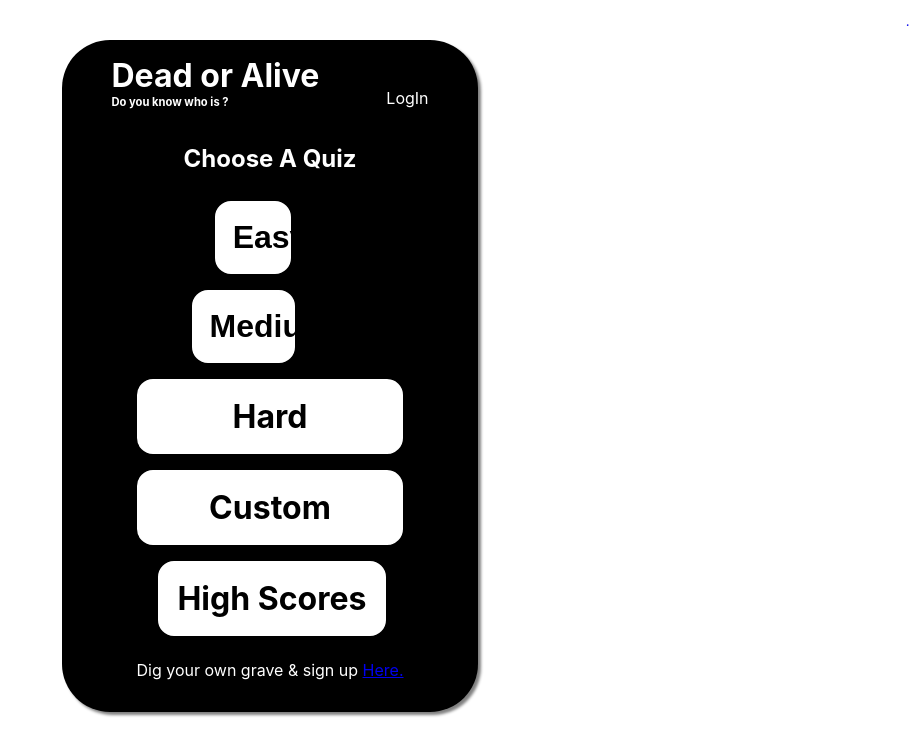
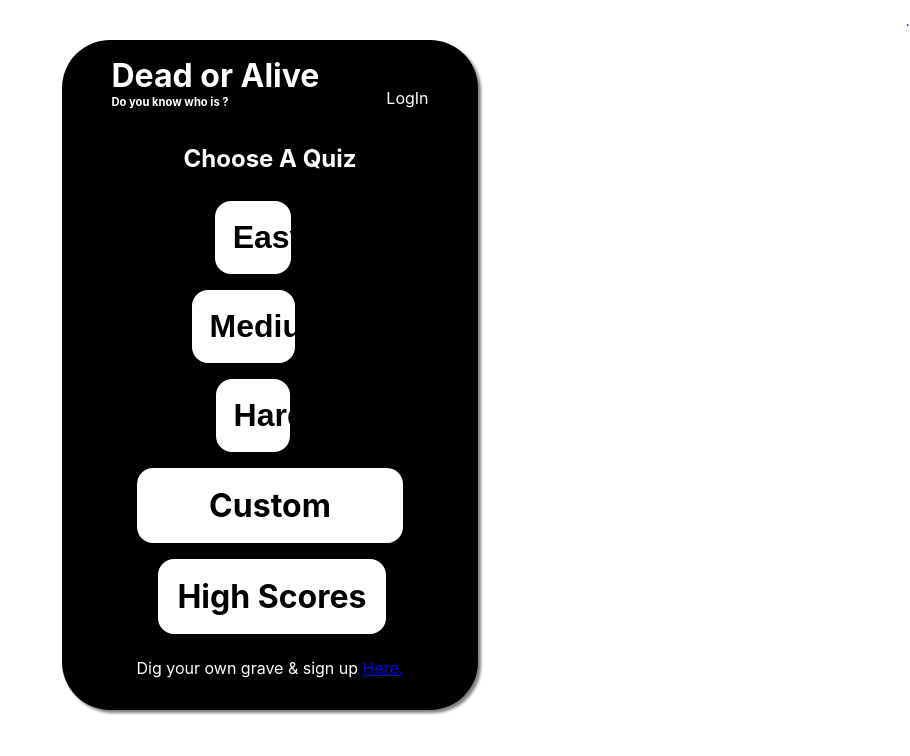
Before and after one commit to build-week-celebrity/front-end, a React (Create React App) app: page /QuizSelector in a window 1280 px wide. Shown: the top 756 px of the page, without its empty margins (370-1280 px from the left). Built offline with nearby package versions, Linux system fonts and the light colour scheme.

Commit message:
difficulty changes into the quiz selector

```diff
--- a/src/components/QuizEasy.js
+++ b/src/components/QuizEasy.js
@@ -39,15 +39,15 @@ class QuizEasy extends Component {
         </div>
       );
     }
-    // const celebs = this.props.celebrities.filter((object) => object["difficulty"].includes(this.props.difficulty));
-    // console.log(this.props.celebrities.filter((el) => {return el.difficulty === this.props.difficulty}));
-    // console.log(this.props.celebrities);
-    console.log(this.props.difficulty);
+
+    console.log(this.props.celebrities.filter((el) => {return el.difficulty === this.props.location.state.difficulty}));
+
+    console.log(this.props.location.state.difficulty);
     return (
       <div className="Quiz">
         <div className="celebQuiz">
           <Celebrities
-            celebrities={this.props.celebrities[this.state.selectedIndex]}
+            celebrities={this.props.celebrities.filter((el) => {return el.difficulty === this.props.location.state.difficulty})[this.state.selectedIndex]}
           />
           <div className="answerbox">
             <div className="deadBtn" onClick={this._TogglePrev}>
--- a/src/components/QuizSelector.js
+++ b/src/components/QuizSelector.js
@@ -9,25 +9,26 @@ import UserList from "./UserList";
 import Header from "./Header";
 
 function QuizSelector() {
-  function setDifficulty() {
-      QuizEasy.props.difficulty = "easy"
-    }
   return (
     <Router>
       <div className="QuizSelector">
         <Header />
         <h2> Choose A Quiz </h2>
-              <Link to="/QuizEasy" style={{ textDecoration: "none", color: "black" }}>
-                  <button onClick={setDifficulty} className="QuizType">
+              <Link to={{pathname:"/quizeasy", state:{difficulty:"easy"}}} style={{ textDecoration: "none",}}>
+                  <button className="QuizType">
                   Easy
                   </button>
               </Link>
-            <Link to="/QuizEasy" style={{ textDecoration: "none", color: "black" }}>
-                <button onClick={() => <QuizEasy difficulty={"medium"}/>} className="QuizType">
+            <Link to={{pathname:"/quizeasy", state:{difficulty:"medium"}}} style={{ textDecoration: "none"}}>
+                <button className="QuizType">
                 Medium
                 </button>
             </Link>
-        <div className="QuizType">Hard</div>
+          <Link to={{pathname:"/quizeasy", state:{difficulty:"hard"}}} style={{ textDecoration: "none"}}>
+              <button className="QuizType">
+                 Hard
+              </button>
+          </Link>
         <div className="QuizType">
           <p>Custom</p>
         </div>
```
